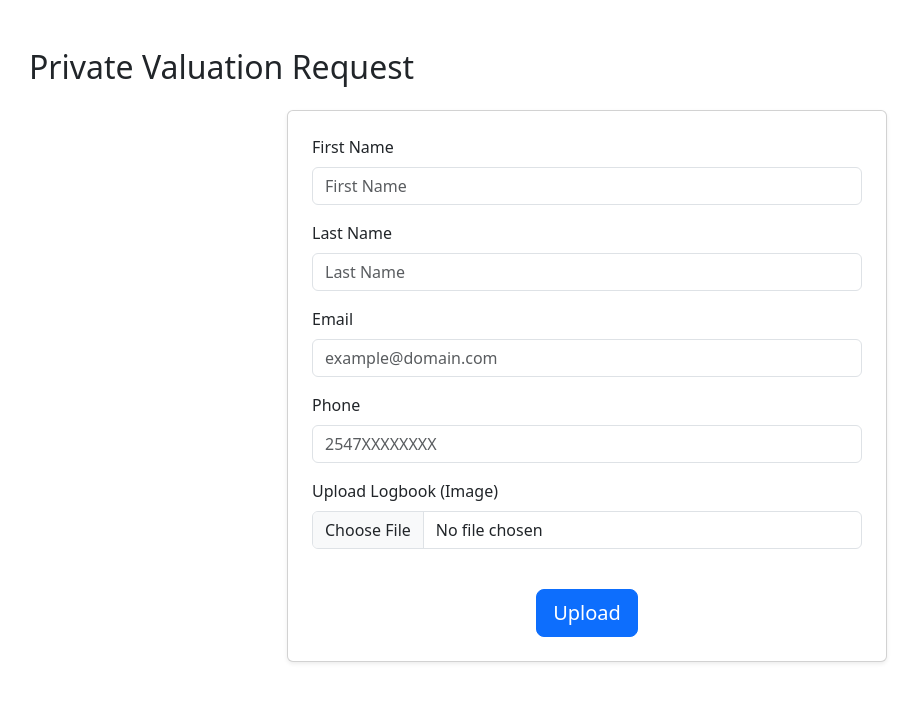
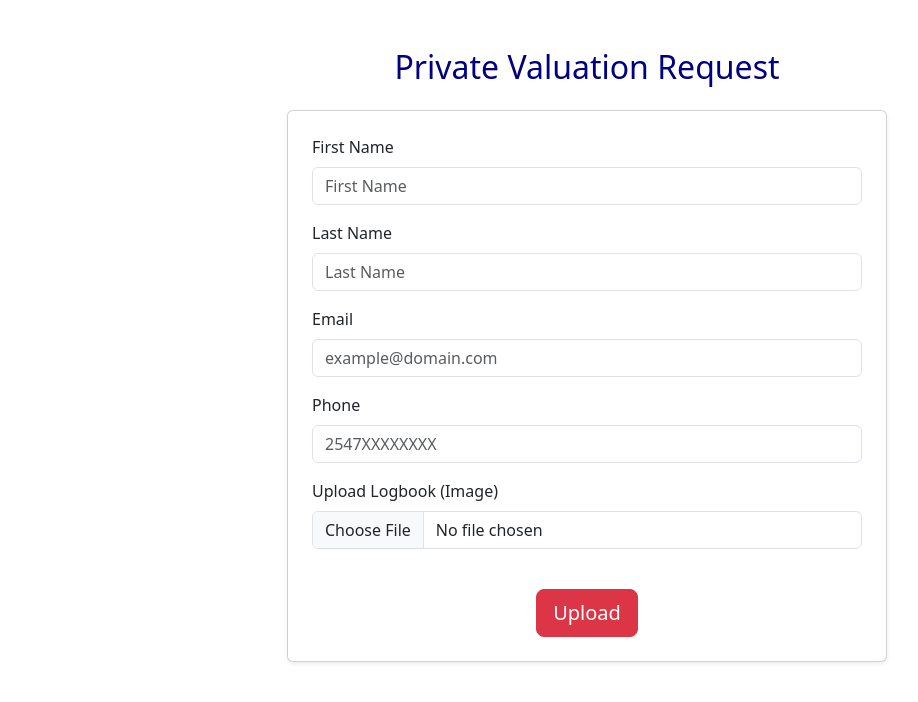
Before and after one commit to Peris25/private-valuations, a Flask app: page /private in a window 1280 px wide. Shown: the top 702 px of the page, without its empty margins (53-971 px from the left). Run offline with Flask 3, Linux system fonts and the light colour scheme.

Commit message:
Style Update

```diff
--- a/templates/confirm_payment.html
+++ b/templates/confirm_payment.html
@@ -2,7 +2,8 @@
 {% block title %}Confirm Payment Details{% endblock %}
 {% block content %}
 
-<h2 class="mb-4 text-center">Confirm Payment Details</h2>
+<h2 class="mb-4 text-center" style="color: navy;">Confirm Payment Details</h2>
+
 
 {% with messages = get_flashed_messages() %}
   {% if messages %}
@@ -42,7 +43,7 @@
 
 
   <div class="text-center mt-4">
-    <button type="submit" class="btn btn-success btn-lg">Confirm & Pay</button>
+    <button type="submit" class="btn btn-danger btn-lg">Confirm & Pay</button>
   </div>
 </form>
 
--- a/templates/form_upload.html
+++ b/templates/form_upload.html
@@ -2,7 +2,7 @@
 {% block title %}Upload Logbook{% endblock %}
 {% block content %}
 
-<h2 class="mb-4">Private Valuation Request</h2>
+<h2 class="mb-4 text-center" style="color: navy;">Private Valuation Request</h2>
 
 <form method="POST" enctype="multipart/form-data" class="card shadow-sm p-4" style="max-width: 600px; margin: auto;">
   <div class="mb-3">
@@ -31,7 +31,7 @@
   </div>
 
   <div class="text-center mt-4">
-    <button type="submit" class="btn btn-primary btn-lg">Upload</button>
+    <button type="submit" class="btn btn-danger btn-lg">Upload</button>
   </div>
 </form>
 
--- a/templates/preview_and_pay.html
+++ b/templates/preview_and_pay.html
@@ -2,7 +2,7 @@
 {% block title %}Preview & Confirm{% endblock %}
 {% block content %}
 
-<h2 class="mb-4">Confirm Your Vehicle Details</h2>
+<h2 class="mb-4 text-center" style="color: navy;">Confirm your Vehicle Details</h2>
 
 <form method="POST" action="/preview" id="locationForm">
   <div class="card shadow-sm p-4">
@@ -69,7 +69,7 @@
     </div>
 
     <div class="mt-4 text-center">
-      <button type="submit" class="btn btn-success btn-lg">Proceed to Payment</button>
+      <button type="submit" class="btn btn-danger btn-lg">Proceed to Payment</button>
     </div>
   </div>
 </form>
```
